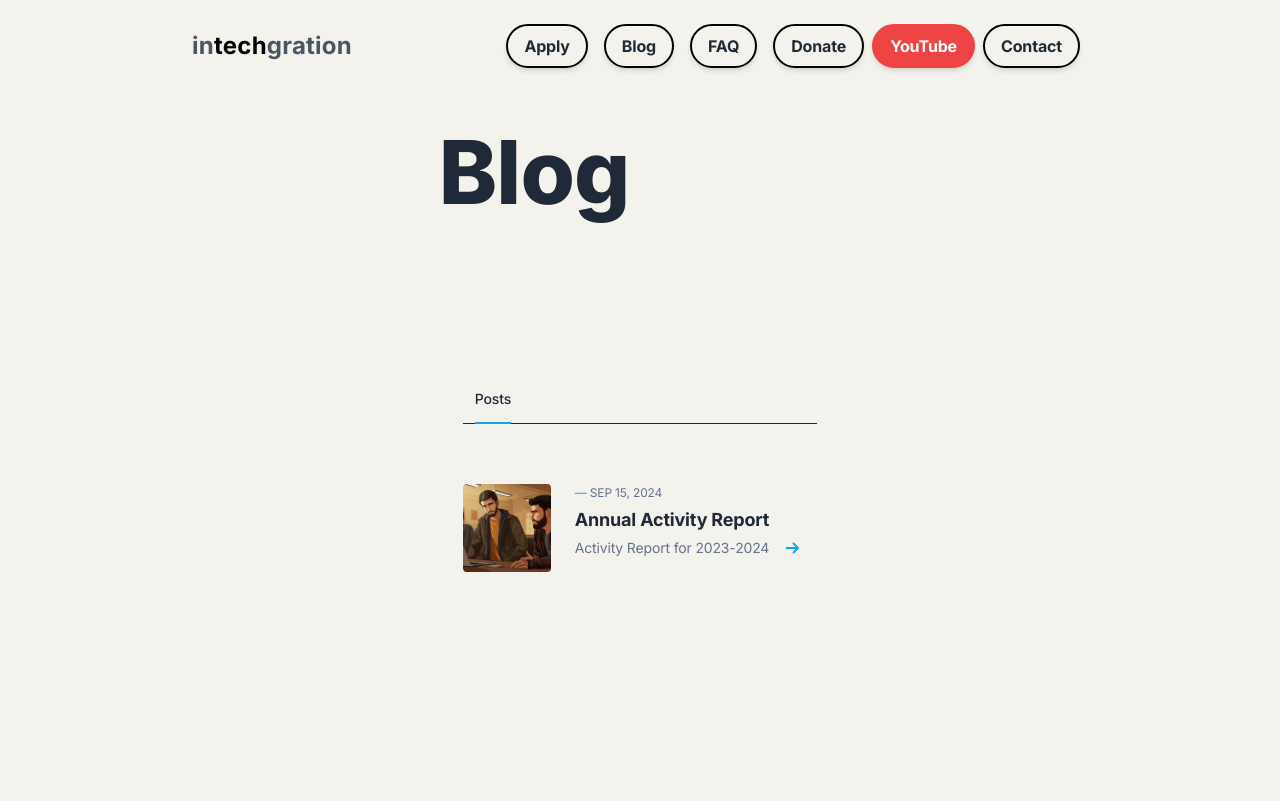
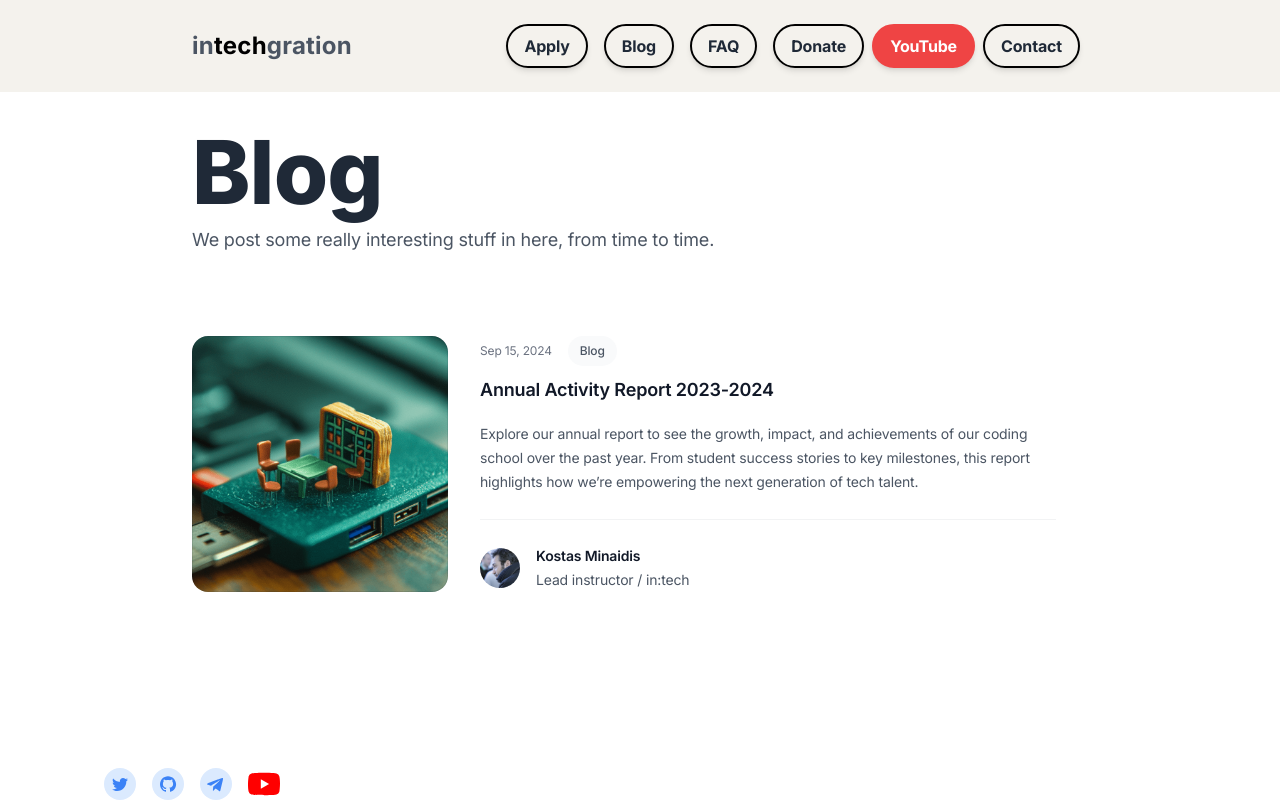
Before and after one commit to in-tech-gration/website, a Next.js app: page /blog in a window 1280 px wide. Shown: the top 801 px of the page. Built offline with nearby package versions, Linux system fonts and the light colour scheme.

Commit message:
Update Blog archive view

```diff
--- a/app/(default)/blog/[slug]/page.tsx
+++ b/app/(default)/blog/[slug]/page.tsx
@@ -60,6 +60,9 @@
     date: blog.frontMatter.date,
     image: blog.frontMatter.image,
     categories: blog.frontMatter.categories,
+    author: blog.frontMatter.author,
+    role: blog.frontMatter.role,
+    authorImg: blog.frontMatter.authorImg
   };
 }
 
--- a/app/(default)/blog/page.tsx
+++ b/app/(default)/blog/page.tsx
@@ -3,54 +3,154 @@
 import { notFound } from "next/navigation";
 
 function Blog() {
-  // if (process.env.NODE_ENV !== 'development') {
-  //   notFound()
-  // }
 
   return (
-    <section className="bg-secondary mt-10 min-h-screen flex items-center">
-      <div className="max-w-4xl mx-auto px-4 sm:px-6 py-12 md:py-20">
-        <header>
+    <div className="bg-white py-24 sm:py-32">
+
+      <div className="mx-auto max-w-7xl px-6 lg:px-8">
+        <div className="mx-auto max-w-2xl lg:max-w-4xl">
           <h1 className="h1 font-aspekta">Blog</h1>
-          {/* <h2 className="font-aspekta">Subtitle</h2> */}
-        </header>
+          <p className="mt-2 text-lg leading-8 text-gray-600">
+            We post some really interesting stuff in here, from time to time.
+          </p>
 
-        <div className="grow md:flex space-y-8 md:space-y-0 md:space-x-8 pb-16 md:pb-20">
-          <div className="grow">
-            <div className="max-w-[700px]">
-              <div className="space-y-10 max-w-6xl px-4 sm:px-6 pt-32 pb-12 md:pt-40 md:pb-20">
-                {/* Dummy Filters */}
-                <ul className="flex flex-wrap text-sm border-b border-slate-800">
-                  <li className="px-3 -mb-px">
-                    <a
-                      className="block py-3 font-medium text-slate-800 border-b-2 border-sky-500"
-                      href="#0"
-                    >
-                      Posts
-                    </a>
-                  </li>
-                  {/* <li className="px-3 -mb-px">
-                    <a
-                      className="block py-3 text-slate-500 hover:text-slate-600"
-                      href="#0"
-                    >
-                      Tutorials
-                    </a>
-                  </li> */}
-                </ul>
-                {blogPosts.map((post) => (
-                  <BlogPostItem
-                    key={post.meta ? post.meta.id : ""}
-                    post={post}
-                  />
-                ))}
-              </div>
-            </div>
+          <div className="mt-16 space-y-20 lg:mt-20 lg:space-y-20">
+            {blogPosts.map((post) => {
+
+              return <BlogPostItem key={post.meta ? post.meta.id : ""} post={post} />
+
+            })}
           </div>
+
         </div>
       </div>
-    </section>
-  );
+    </div>
+  )
+
 }
 
 export default Blog;
+
+/* Candidate templates for Blog Archive */
+
+function BlogArchiveA({ posts }: { posts: any }) {
+
+  return (
+
+    <div className="bg-white py-24 sm:py-32">
+      <div className="mx-auto max-w-7xl px-6 lg:px-8">
+        <div className="mx-auto max-w-2xl lg:mx-0">
+          <h2 className="text-3xl font-bold tracking-tight text-gray-900 sm:text-4xl">From the blog</h2>
+          <p className="mt-2 text-lg leading-8 text-gray-600">
+            Learn how to grow your business with our expert advice.
+          </p>
+        </div>
+        <div className="mx-auto mt-10 grid max-w-2xl grid-cols-1 gap-x-8 gap-y-16 border-t border-gray-200 pt-10 sm:mt-16 sm:pt-16 lg:mx-0 lg:max-w-none lg:grid-cols-3">
+          {posts.map((post: any) => (
+            <article key={post.id} className="flex max-w-xl flex-col items-start justify-between">
+              <div className="flex items-center gap-x-4 text-xs">
+                <time dateTime={post.datetime} className="text-gray-500">
+                  {post.date}
+                </time>
+                <a
+                  href={post.category.href}
+                  className="relative z-10 rounded-full bg-gray-50 px-3 py-1.5 font-medium text-gray-600 hover:bg-gray-100"
+                >
+                  {post.category.title}
+                </a>
+              </div>
+              <div className="group relative">
+                <h3 className="mt-3 text-lg font-semibold leading-6 text-gray-900 group-hover:text-gray-600">
+                  <a href={post.href}>
+                    <span className="absolute inset-0" />
+                    {post.title}
+                  </a>
+                </h3>
+                <p className="mt-5 line-clamp-3 text-sm leading-6 text-gray-600">{post.description}</p>
+              </div>
+              <div className="relative mt-8 flex items-center gap-x-4">
+                <img alt="" src={post.author.imageUrl} className="h-10 w-10 rounded-full bg-gray-50" />
+                <div className="text-sm leading-6">
+                  <p className="font-semibold text-gray-900">
+                    <a href={post.author.href}>
+                      <span className="absolute inset-0" />
+                      {post.author.name}
+                    </a>
+                  </p>
+                  <p className="text-gray-600">{post.author.role}</p>
+                </div>
+              </div>
+            </article>
+          ))}
+        </div>
+      </div>
+    </div>
+
+  )
+
+}
+
+function BlogArchiveB({ posts }: { posts: any }) {
+  return (
+    <div className="bg-white py-24 sm:py-32">
+      <div className="mx-auto max-w-7xl px-6 lg:px-8">
+        <div className="mx-auto max-w-2xl text-center">
+          <h2 className="text-3xl font-bold tracking-tight text-gray-900 sm:text-4xl">From the blog</h2>
+          <p className="mt-2 text-lg leading-8 text-gray-600">
+            Learn how to grow your business with our expert advice.
+          </p>
+        </div>
+        <div className="mx-auto mt-16 grid max-w-2xl grid-cols-1 gap-x-8 gap-y-20 lg:mx-0 lg:max-w-none lg:grid-cols-3">
+          {posts.map((post: any) => (
+            <article key={post.id} className="flex flex-col items-start justify-between">
+              <div className="relative w-full">
+                <img
+                  alt=""
+                  src={post.imageUrl}
+                  className="aspect-[16/9] w-full rounded-2xl bg-gray-100 object-cover sm:aspect-[2/1] lg:aspect-[3/2]"
+                />
+                <div className="absolute inset-0 rounded-2xl ring-1 ring-inset ring-gray-900/10" />
+              </div>
+              <div className="max-w-xl">
+                <div className="mt-8 flex items-center gap-x-4 text-xs">
+                  <time dateTime={post.datetime} className="text-gray-500">
+                    {post.date}
+                  </time>
+                  <a
+                    href={post.category.href}
+                    className="relative z-10 rounded-full bg-gray-50 px-3 py-1.5 font-medium text-gray-600 hover:bg-gray-100"
+                  >
+                    {post.category.title}
+                  </a>
+                </div>
+                <div className="group relative">
+                  <h3 className="mt-3 text-lg font-semibold leading-6 text-gray-900 group-hover:text-gray-600">
+                    <a href={post.href}>
+                      <span className="absolute inset-0" />
+                      {post.title}
+                    </a>
+                  </h3>
+                  <p className="mt-5 line-clamp-3 text-sm leading-6 text-gray-600">{post.description}</p>
+                </div>
+                <div className="relative mt-8 flex items-center gap-x-4">
+                  <img alt="" src={post.author.imageUrl} className="h-10 w-10 rounded-full bg-gray-100" />
+                  <div className="text-sm leading-6">
+                    <p className="font-semibold text-gray-900">
+                      <a href={post.author.href}>
+                        <span className="absolute inset-0" />
+                        {post.author.name}
+                      </a>
+                    </p>
+                    <p className="text-gray-600">{post.author.role}</p>
+                  </div>
+                </div>
+              </div>
+            </article>
+          ))}
+        </div>
+      </div>
+    </div>
+  )
+
+
+}
--- a/blogs/activity-report-2023-2024.mdx
+++ b/blogs/activity-report-2023-2024.mdx
@@ -1,10 +1,13 @@
 ---
 id: "about-intechgration"
-title: "Annual Activity Report"
+title: "Annual Activity Report 2023-2024"
 date: "2024-09-15"
-description: "Activity Report for 2023-2024"
-image: "/images/an-afghan-a-syrian-a-pontian.png"
+description: "Explore our annual report to see the growth, impact, and achievements of our coding school over the past year. From student success stories to key milestones, this report highlights how we’re empowering the next generation of tech talent."
+image: "/images/blog/activity-report-2023-2024/Education-on-a-USB-Stick.png"
 categories: ["Blog"]
+author: "Kostas Minaidis"
+authorImg: "/images/avatar.kostasm.png"
+role: "Lead instructor / in:tech"
 ---
 
 # July 2023 - July 2024
@@ -33,7 +36,7 @@
 
 In June 2023, **Kostas Minaidis**, a long-time volunteer and tech instructor joined the team as a full-time course instructor and content creator. At that point, a new turn for the project was taken and things started evolving at a faster, more serious pace. The idea was to create a free, open-source educational platform and web development curriculum from the grounds up. This was the beginning of the **WDX-180° project**.
 
-<iframe width="100%" height="480" src="https://www.youtube.com/embed/VQUxkCUGW7w?si=aO3DHdab2JCA73Zg" title="YouTube video player" frameborder="0" allow="accelerometer; autoplay; clipboard-write; encrypted-media; gyroscope; picture-in-picture; web-share" referrerpolicy="strict-origin-when-cross-origin" allowfullscreen></iframe>
+<iframe width="100%" height="480" src="https://www.youtube.com/embed/VQUxkCUGW7w?si=aO3DHdab2JCA73Zg" title="YouTube video player" frameBorder="0" allow="accelerometer; autoplay; clipboard-write; encrypted-media; gyroscope; picture-in-picture; web-share" referrerPolicy="strict-origin-when-cross-origin" allowFullScreen></iframe>
 
 ## What is WDX-180°?
 
@@ -91,7 +94,7 @@
 
 - Recreated our Web Development course from scratch: We turned what was in the past a part-time evening activity into a full-blown 9-month, weekly course. We moved from part-time volunteers to a fully-dedicated instructor for our cohort. Our new course is called **Web Development X - 180** (or **WDX180** for short). The course is available for free as a [website](https://in-tech-gration.github.io/WDX-180/) hosted on GitHub pages. There’s an open Discussion forum [over here](https://github.com/in-tech-gration/WDX-180/discussions) and a list of tasks [right here](https://github.com/orgs/in-tech-gration/projects/3).
 
-![](/images/blog/activity-report-2023-2024/Hungry.for.Coding.jpg)
+![](/images/blog/activity-report-2023-2024/hungry-for-coding.jpg)
 
 - Our 3rd (and first one to take the 9-month WDX180) cohort graduated! You can check out the [celebratory online gathering](https://www.youtube.com/watch?v=wKxPBpYe2Wk) after the completion of the 1st trimester and also the [graduation](https://www.youtube.com/watch?v=i_8fA8paI7c). This group of students enrolled to our WDX180 course on October the 2nd of 2023.
 
--- a/components/blog-post-item.tsx
+++ b/components/blog-post-item.tsx
@@ -9,52 +9,80 @@
 };
 
 const BlogPostItem: FunctionComponent<BlogPostItemProps> = ({ post }) => {
-  return post.meta ? (
-    <article className="py-5 border-b border-slate-100 dark:border-slate-800">
-      <div key={post.meta.id} className="flex items-start">
-        <Image
-          className="rounded w-16 h-16 sm:w-[88px] sm:h-[88px] object-cover mr-6"
-          src={post.meta.image}
-          width={88}
-          height={88}
-          alt={post.meta.title}
-        />
-        <div>
-          <div className="text-xs text-slate-500 uppercase mb-1">
-            <span className="text-sky-500">—</span>{" "}
-            <PostDate dateString={post.meta.date} />
-          </div>
-          <h3 className="font-aspekta text-lg font-[650] mb-1">
-            <Link
-              className="inline-flex relative hover:text-sky-500 duration-150 ease-out before:scale-x-0 before:origin-center before:absolute before:inset-0 before:bg-sky-200 dark:before:bg-sky-500 before:opacity-30 before:-z-10 before:translate-y-1/4 before:-rotate-2 hover:before:scale-100 before:duration-150 before:ease-in-out"
-              href={`/blog/${post.slug}`}
-            >
+
+  if (!post.meta) {
+    return null;
+  }
+
+  let options = {
+    year: "numeric",
+    month: "short",
+    day: "numeric",
+  };
+  // @ts-ignore
+  const formattedDate = new Intl.DateTimeFormat("en-US", options).format(new Date(post.meta.date));
+
+  return (
+    <article key={post.meta ? post.meta.id : ""} className="relative isolate flex flex-col gap-8 lg:flex-row">
+
+      <a href={`/blog/${post.slug}`}>
+        <div className="relative aspect-[16/9] sm:aspect-[2/1] lg:aspect-square lg:w-64 lg:shrink-0">
+
+          {/* eslint-disable-next-line */}
+          <img
+            alt=""
+            src={post.meta?.image}
+            className="absolute inset-0 h-full w-full rounded-2xl bg-gray-50 object-cover"
+          />
+
+          <div className="absolute inset-0 rounded-2xl ring-1 ring-inset ring-gray-900/10" />
+        </div>
+      </a>
+
+      <div className="flex flex-col">
+        <div className="flex items-center gap-x-4 text-xs">
+          <time dateTime={post.meta.date} className="text-gray-500">
+            {formattedDate}
+          </time>
+          {post.meta.categories.map((cat: string) => {
+            return (
+              <a
+                key={cat}
+                href={"#"}
+                className="relative z-10 rounded-full bg-gray-50 px-3 py-1.5 font-medium text-gray-600 hover:bg-gray-100 cursor-default"
+              >
+                {cat}
+              </a>
+            )
+          })}
+        </div>
+        <div className="group relative max-w-xl grow">
+          <h3 className="mt-3 text-lg font-semibold leading-6 text-gray-900 group-hover:text-gray-600">
+            <a href={`/blog/${post.slug}`}>
+              <span className="absolute inset-0" />
               {post.meta.title}
-            </Link>
+            </a>
           </h3>
-          <div className="flex">
-            <div className="grow text-sm text-slate-500 dark:text-slate-400">
-              {post.meta.description}
+          <p className="mt-5 text-sm leading-6 text-gray-600">{post.meta.description}</p>
+        </div>
+        <div className="mt-6 flex border-t border-gray-900/5 pt-6">
+          <div className="relative flex items-center gap-x-4">
+            {/* eslint-disable-next-line */}
+            <img alt="" src={post.meta.authorImg} className="h-10 w-10 rounded-full bg-gray-50" />
+            <div className="text-sm leading-6">
+              <p className="font-semibold text-gray-900">
+                <a href={"#"} className="cursor-default">
+                  <span className="absolute inset-0" />
+                  {post.meta.author}
+                </a>
+              </p>
+              <p className="text-gray-600">{post.meta.role}</p>
             </div>
-            <Link
-              className="hidden lg:flex shrink-0 text-sky-500 items-center justify-center w-12 group"
-              href={`/blog/${post.slug}`}
-              tabIndex={-1}
-            >
-              <svg
-                className="fill-current group-hover:translate-x-2 duration-150 ease-in-out"
-                xmlns="http://www.w3.org/2000/svg"
-                width="14"
-                height="12"
-              >
-                <path d="M9.586 5 6.293 1.707 7.707.293 13.414 6l-5.707 5.707-1.414-1.414L9.586 7H0V5h9.586Z" />
-              </svg>
-            </Link>
           </div>
         </div>
       </div>
     </article>
-  ) : null;
+  )
 };
 
 export default BlogPostItem;
```
Also changed, not shown: public/images/avatar.kostasm.png (added), public/images/blog/activity-report-2023-2024/hungry-for-coding.jpg (added).
